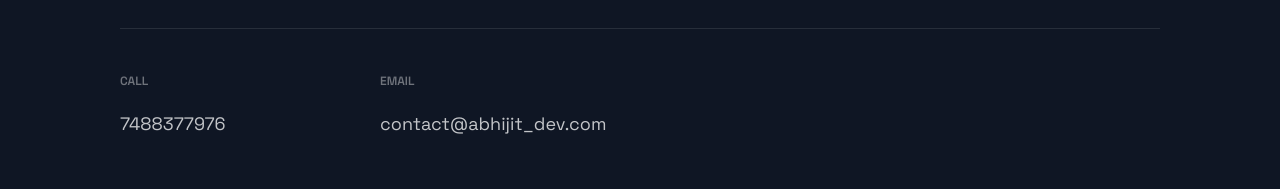
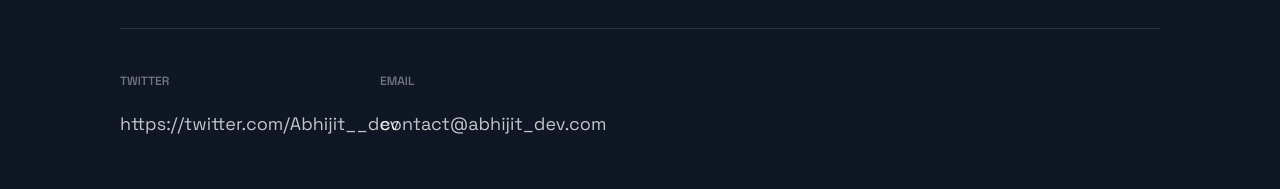
Before and after one commit to Abhijit20112003/Portfolio_website, a Next.js app: page / in a window 1280 px wide. Shown: the part 3208-3397 px from the top of the page. Built offline with nearby package versions, Linux system fonts and the light colour scheme.

Commit message:
Update Footer.js

```diff
--- a/src/components/Footer/Footer.js
+++ b/src/components/Footer/Footer.js
@@ -9,8 +9,8 @@
     <FooterWrapper>
       <LinkList>
         <LinkColumn>
-          <LinkTitle>Call</LinkTitle>
-          <LinkItem href="tel:314-343-3432">7488377976</LinkItem>
+          <LinkTitle>twitter</LinkTitle>
+          <LinkItem href="tel:314-343-3432">https://twitter.com/Abhijit__dev</LinkItem>
         </LinkColumn>
         <LinkColumn>
           <LinkTitle>Email</LinkTitle>
```
